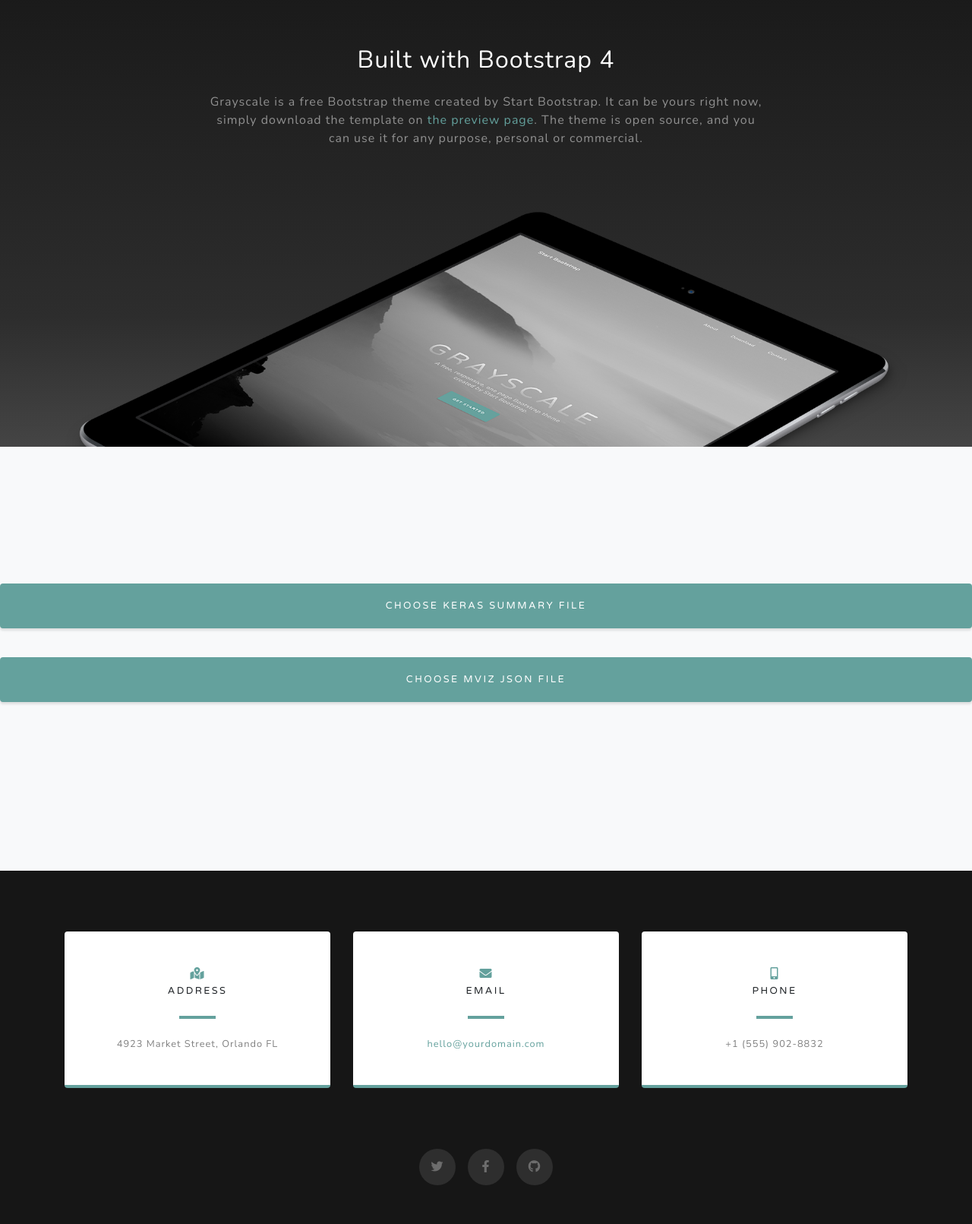
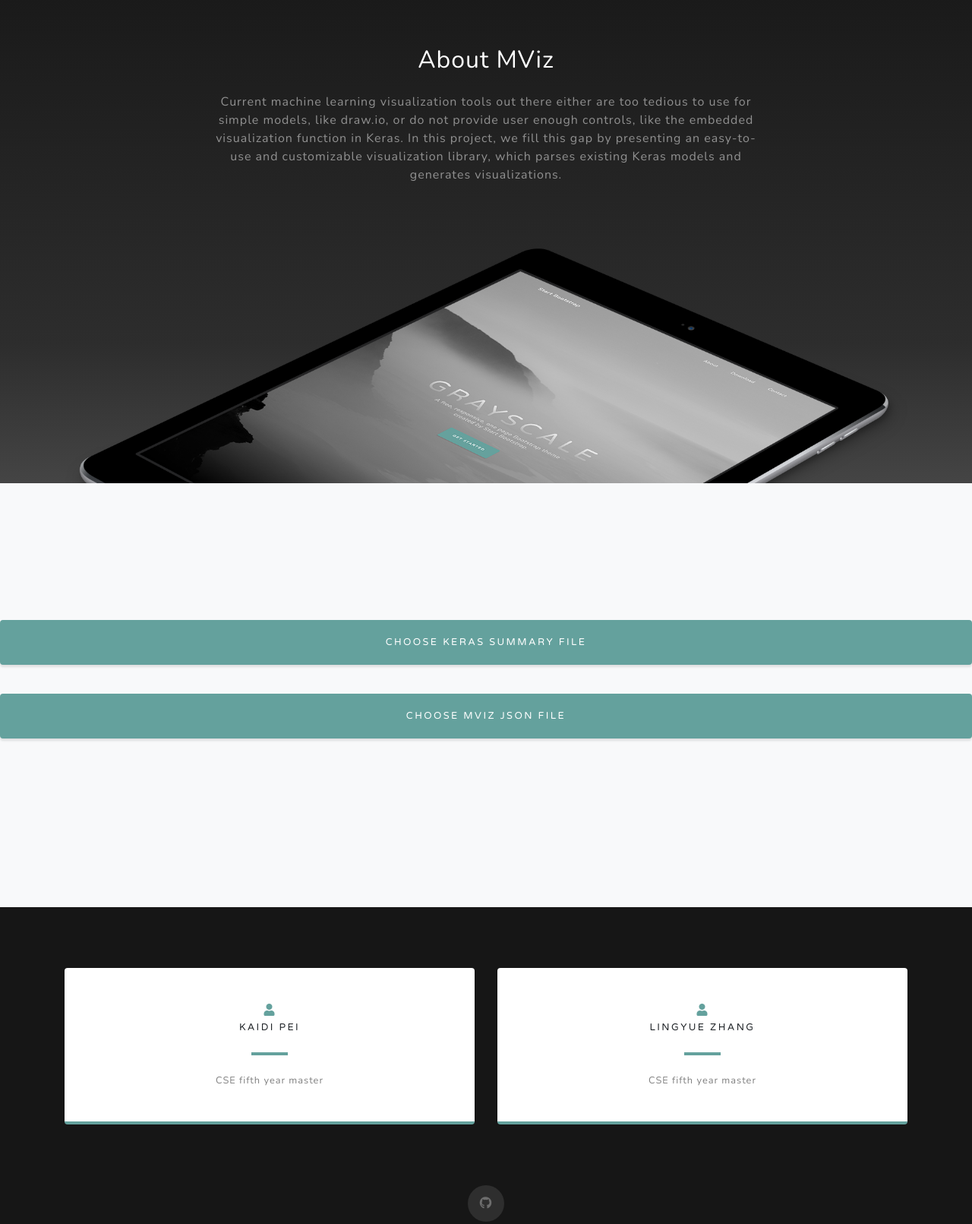
Before and after one commit to starry97/CSE402-project, a website: page index.html in a window 1280 px wide. Shown: the part 900-2511 px from the top of the page at 76% size. Drawn offline with nearby package versions, Linux system fonts and the light colour scheme.

Commit message:
web changes

```diff
--- a/index.html
+++ b/index.html
@@ -8,7 +8,7 @@
   <meta name="description" content="">
   <meta name="author" content="">
 
-  <title>Grayscale - Start Bootstrap Theme</title>
+  <title>MViz</title>
 
   <!-- Bootstrap core CSS -->
   <link href="bootstrap/vendor/bootstrap/css/bootstrap.min.css" rel="stylesheet">
@@ -31,7 +31,7 @@
   <!-- Navigation -->
   <nav class="navbar navbar-expand-lg navbar-light fixed-top" id="mainNav">
     <div class="container">
-      <a class="navbar-brand js-scroll-trigger" href="#page-top">Start Bootstrap</a>
+      <a class="navbar-brand js-scroll-trigger" href="#page-top">MViz</a>
       <button class="navbar-toggler navbar-toggler-right" type="button" data-toggle="collapse" data-target="#navbarResponsive" aria-controls="navbarResponsive" aria-expanded="false" aria-label="Toggle navigation">
         Menu
         <i class="fas fa-bars"></i>
@@ -45,7 +45,7 @@
             <a class="nav-link js-scroll-trigger" href="#project">Project</a>
           </li>
           <li class="nav-item">
-            <a class="nav-link js-scroll-trigger" href="#signup">Contact</a>
+            <a class="nav-link js-scroll-trigger" href="#signup">Team</a>
           </li>
         </ul>
       </div>
@@ -56,9 +56,11 @@
   <header class="masthead">
     <div class="container d-flex h-100 align-items-center">
       <div class="mx-auto text-center">
-        <h1 class="mx-auto my-0 text-uppercase">Grayscale</h1>
-        <h2 class="text-white-50 mx-auto mt-2 mb-5">A free, responsive, one page Bootstrap theme created by Start Bootstrap.</h2>
-        <a href="#project" class="btn btn-primary js-scroll-trigger">Get Started</a>
+        <h1 class="mx-auto my-0 text-uppercase">MViz</h1>
+        <h2 class="text-white-50 mx-auto mt-2 mb-5">
+          An extensible and expressive visualization library for Keras models.
+        </h2>
+        <a href="#project" class="btn btn-primary js-scroll-trigger">Demo</a>
       </div>
     </div>
   </header>
@@ -68,9 +70,12 @@
     <div class="container">
       <div class="row">
         <div class="col-lg-8 mx-auto">
-          <h2 class="text-white mb-4">Built with Bootstrap 4</h2>
-          <p class="text-white-50">Grayscale is a free Bootstrap theme created by Start Bootstrap. It can be yours right now, simply download the template on
-            <a href="http://startbootstrap.com/template-overviews/grayscale/">the preview page</a>. The theme is open source, and you can use it for any purpose, personal or commercial.</p>
+          <h2 class="text-white mb-4">About MViz</h2>
+          <p class="text-white-50">
+            Current machine learning visualization tools out there either are too tedious to use for simple models, like draw.io, or do not provide user enough controls,
+            like the embedded visualization function in Keras. In this project, we fill this gap by presenting an easy-to-use and customizable
+            visualization library, which parses existing Keras models and generates visualizations.
+          </p>
         </div>
       </div>
       <img src="bootstrap/img/ipad.png" class="img-fluid" alt="">
@@ -96,50 +101,35 @@
   <section class="contact-section bg-black">
     <div class="container">
       <div class="row">
-        <div class="col-md-4 mb-3 mb-md-0">
+        <div class="col mb-2 mb-md-0">
           <div class="card py-4 h-100">
             <div class="card-body text-center">
-              <i class="fas fa-map-marked-alt text-primary mb-2"></i>
-              <h4 class="text-uppercase m-0">Address</h4>
-              <hr class="my-4">
-              <div class="small text-black-50">4923 Market Street, Orlando FL</div>
-            </div>
-          </div>
-        </div>
-
-        <div class="col-md-4 mb-3 mb-md-0">
-          <div class="card py-4 h-100">
-            <div class="card-body text-center">
-              <i class="fas fa-envelope text-primary mb-2"></i>
-              <h4 class="text-uppercase m-0">Email</h4>
+              <i class="fa fa-user ked-alt text-primary mb-2"></i>
+              <h4 class="text-uppercase m-0">Kaidi Pei</h4>
               <hr class="my-4">
               <div class="small text-black-50">
-                <a href="#">hello@yourdomain.com</a>
+                CSE fifth year master
               </div>
             </div>
           </div>
         </div>
 
-        <div class="col-md-4 mb-3 mb-md-0">
+        <div class="col mb-2 mb-md-0">
           <div class="card py-4 h-100">
             <div class="card-body text-center">
-              <i class="fas fa-mobile-alt text-primary mb-2"></i>
-              <h4 class="text-uppercase m-0">Phone</h4>
+              <i class="fa fa-user text-primary mb-2"></i>
+              <h4 class="text-uppercase m-0">Lingyue Zhang</h4>
               <hr class="my-4">
-              <div class="small text-black-50">+1 (555) 902-8832</div>
+              <div class="small text-black-50">
+                CSE fifth year master
+              </div>
             </div>
           </div>
         </div>
       </div>
 
       <div class="social d-flex justify-content-center">
-        <a href="#" class="mx-2">
-          <i class="fab fa-twitter"></i>
-        </a>
-        <a href="#" class="mx-2">
-          <i class="fab fa-facebook-f"></i>
-        </a>
-        <a href="#" class="mx-2">
+        <a href="https://bitbucket.org/lingyz/cse402-project/" class="mx-2">
           <i class="fab fa-github"></i>
         </a>
       </div>
--- a/src/css/index.css
+++ b/src/css/index.css
@@ -11,3 +11,7 @@
   margin-top: 20px;
   margin-bottom: 20px;
 }
+
+#container {
+
+}
--- a/src/index.js
+++ b/src/index.js
@@ -3,7 +3,7 @@
 import { SVG_ID, DEBUG } from './js/utils/constants';
 import { saveAsSVG } from './js/utils/saveAsSVG';
 import MViz from './js/components/MViz';
-import { DEBUG_JSON } from './js/utils/debugJson';
+import { DEBUG_JSON } from './js/utils/debugJson.js';
 
 // for debugging
 if (DEBUG) {
--- a/src/js/components/handleFile.js
+++ b/src/js/components/handleFile.js
@@ -10,7 +10,7 @@
       const content = e.target.result;
       const sp = new SummaryParser(content);
       const json = sp.parse();
-      new MViz(json, "#" + VIZ_CONTAINER, false).draw();
+      new MViz(json, "#" + VIZ_CONTAINER, true).draw();
     }
     r.readAsText(f);
   } else {
@@ -24,7 +24,7 @@
     const r = new FileReader();
     r.onloadend = function(e) {
       const content = e.target.result;
-      new MViz(content, "#" + VIZ_CONTAINER, false).draw();
+      new MViz(content, "#" + VIZ_CONTAINER, true).draw();
     }
     r.readAsText(f);
   } else {
--- a/src/js/utils/constants.js
+++ b/src/js/utils/constants.js
@@ -1,6 +1,4 @@
-import { SSL_OP_TLS_ROLLBACK_BUG } from "constants";
-
-export const DEBUG = true;
+export const DEBUG = false;
 
 // constants for parsing summary files
 export const DENSE = 'Dense';
--- /dev/null
+++ b/src/js/utils/debugJson.js
@@ -0,0 +1 @@
+export const DEBUG_JSON = "{}";
```
